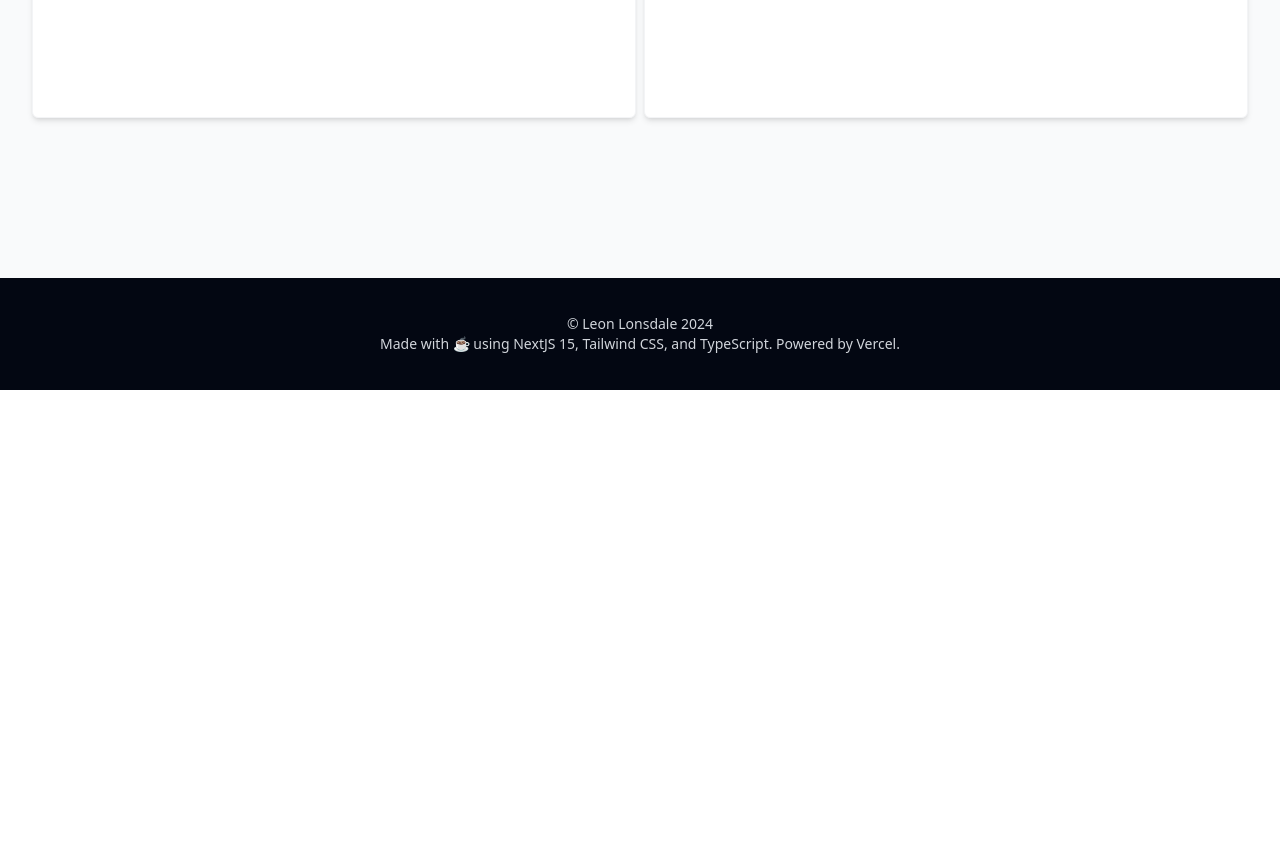
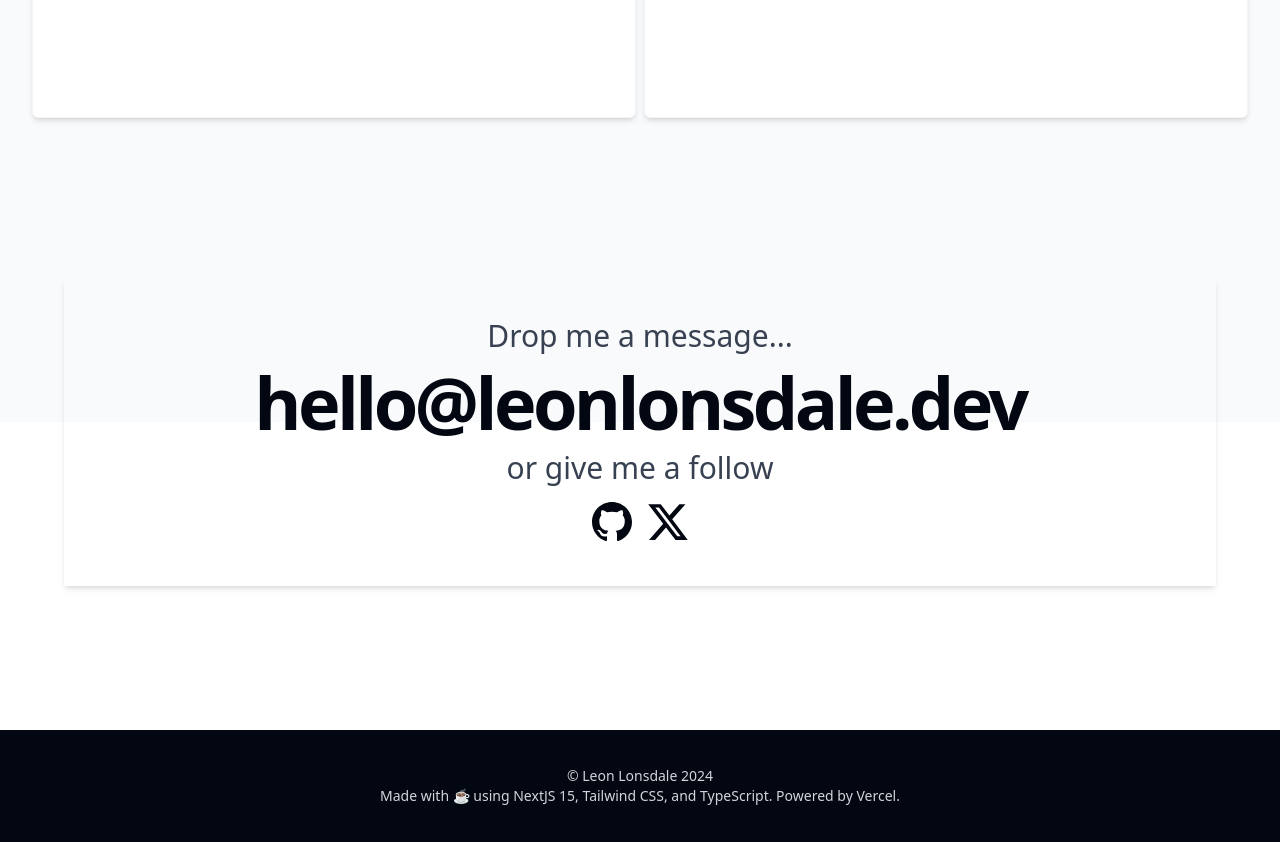
Before and after one commit to ionztorm/portfolio-v2, a Next.js app: page / in a window 1280 px wide. Shown: the part 3400-4242 px from the top of the page. Before the commit the page ends 3790 px from the top, so only its background shows below. Built offline with nearby package versions, Linux system fonts and the light colour scheme.

Commit message:
contact section v1

```diff
--- a/src/components/layout/main.tsx
+++ b/src/components/layout/main.tsx
@@ -1,5 +1,6 @@
 import { Section } from '@/components/utility/section';
 import { About } from '@/features/homepage/sections/about/about';
+import { Contact } from '@/features/homepage/sections/contact/contact';
 import { Hero } from '@/features/homepage/sections/hero/hero';
 import { Projects } from '@/features/homepage/sections/projects/projects';
 import { Skills } from '@/features/homepage/sections/skills/skills';
@@ -18,9 +19,12 @@ export const Main = () => {
 			</Section>
 			<Section
 				id='projects'
-				className='grid place-items-center bg-background-secondary pb-36 pt-36'
+				className='pb-72 grid place-items-center bg-background-secondary pt-36'
 			>
 				<Projects />
+			</Section>
+			<Section id='contact' className='-mt-72 grid place-items-center py-36'>
+				<Contact />
 			</Section>
 		</main>
 	);
--- /dev/null
+++ b/src/features/homepage/sections/contact/contact.tsx
@@ -0,0 +1,44 @@
+'use client';
+
+import { useState } from 'react';
+import { RiGithubFill, RiTwitterXFill } from 'react-icons/ri';
+import { Container } from '@/components/utility/container';
+
+export const Contact = () => {
+	const [displayText, setDisplayText] = useState('hello@leonlonsdale.dev');
+	const email = 'hello@leonlonsdale.dev';
+
+	const copyEmail = async () => {
+		try {
+			await navigator.clipboard.writeText(email);
+			setDisplayText('Email Copied');
+			setTimeout(() => {
+				setDisplayText(email);
+			}, 2000);
+		} catch (err) {
+			console.error('Failed to copy!', err);
+		}
+	};
+
+	return (
+		<Container className='relative grid w-full max-w-6xl gap-3 p-10 text-center shadow-md'>
+			<p className='text-xl font-medium text-hero-subtext md:text-2xl lg:text-3xl'>
+				Drop me a message...
+			</p>
+			<button
+				type='button'
+				onClick={copyEmail}
+				className='cursor-pointer text-4xl font-extrabold tracking-tighter md:text-6xl lg:text-7xl'
+			>
+				{displayText}
+			</button>
+			<p className='text-xl font-medium text-hero-subtext md:text-2xl lg:text-3xl'>
+				or give me a follow
+			</p>
+			<div className='flex items-center justify-center gap-2'>
+				<RiGithubFill className='size-8 md:size-12' />
+				<RiTwitterXFill className='size-8 md:size-12' />
+			</div>
+		</Container>
+	);
+};
```
